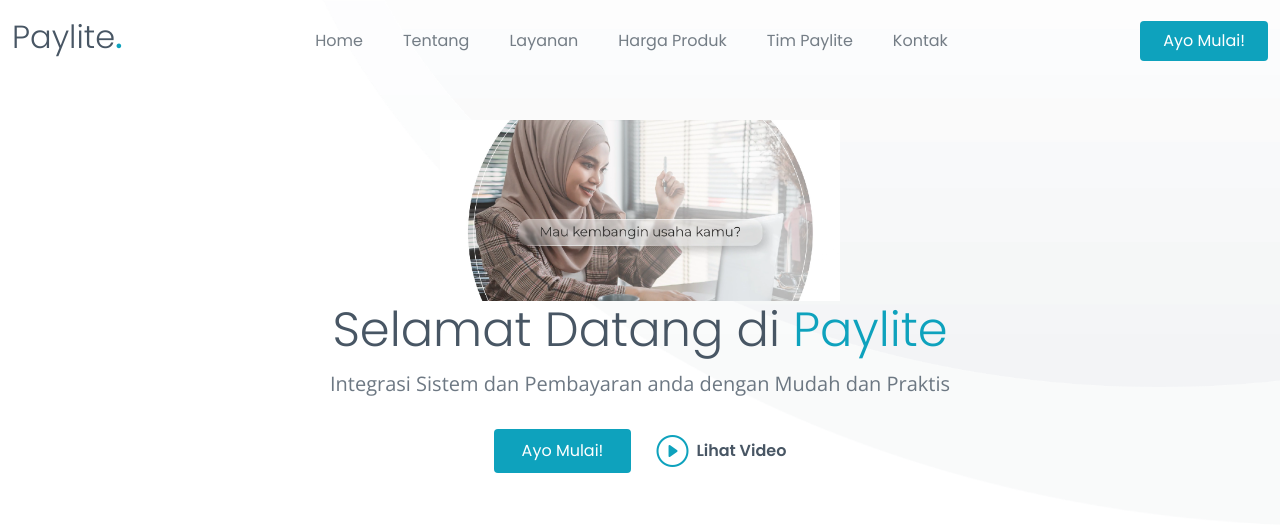
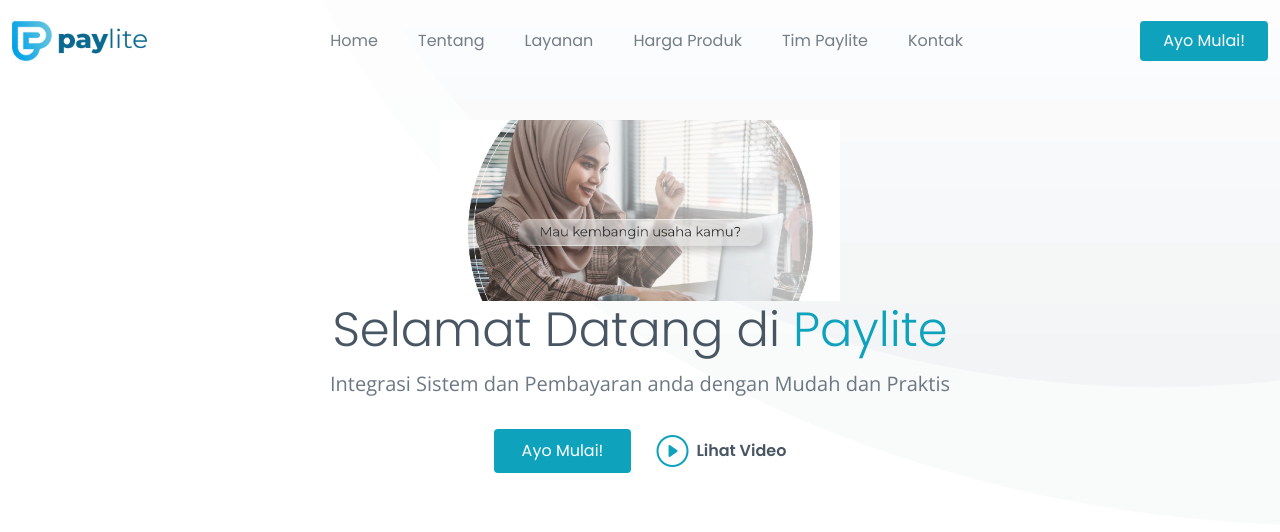
Before and after one commit to nurramdandoni/paylite-2022, a CodeIgniter 4 app: template app/Views/welcome_message.php in a window 1280 px wide. Shown: the top 532 px of the page. Run offline with PHP 8.4 and a stand-in for CodeIgniter, Linux system fonts and the light colour scheme; the template is opened without the code that fills it, so the values that code supplies are empty; some libraries are stand-ins or nearby versions.

Commit message:
update brand page

```diff
--- a/app/Views/welcome_message.php
+++ b/app/Views/welcome_message.php
@@ -53,8 +53,8 @@
 
       <a href="index.html" class="logo d-flex align-items-center scrollto me-auto me-lg-0">
         <!-- Uncomment the line below if you also wish to use an image logo -->
-        <!-- <img src="assets/img/logo.png" alt=""> -->
-        <h1>Paylite<span>.</span></h1>
+        <img src="assets/img/about.png" alt="Paylite Logo">
+        <!-- <h1>Paylite<span>.</span></h1> -->
       </a>
 
       <nav id="navbar" class="navbar">
```
